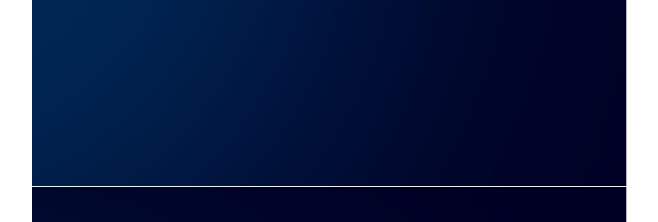
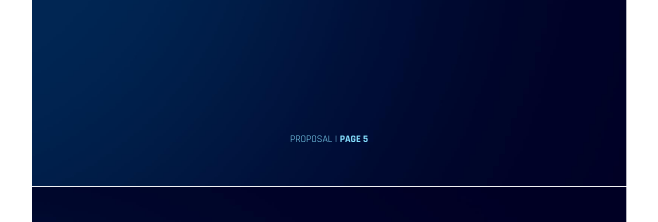
Before and after one commit to Reduan413/anto-proposal, a React (Vite) app: page / in a window 1280 px wide. Shown: the part 5820-6042 px from the top of the page, without its empty margins (311-969 px from the left). Built offline with nearby package versions, Linux system fonts and the light colour scheme.

Commit message:
proposal

```diff
--- a/src/pages/Timeline/Timeline.jsx
+++ b/src/pages/Timeline/Timeline.jsx
@@ -1,5 +1,6 @@
 import React from "react";
 import "./timeline.css";
+import PageCounter from "../../components/PageCounter";
 
 export default function Timeline() {
   return (
@@ -35,6 +36,7 @@ export default function Timeline() {
           <div className="timeline-days total">30 Working Days</div>
         </div>
       </section>
+      <PageCounter page={"Proposal"} number={5} />
     </div>
   );
 }
```
